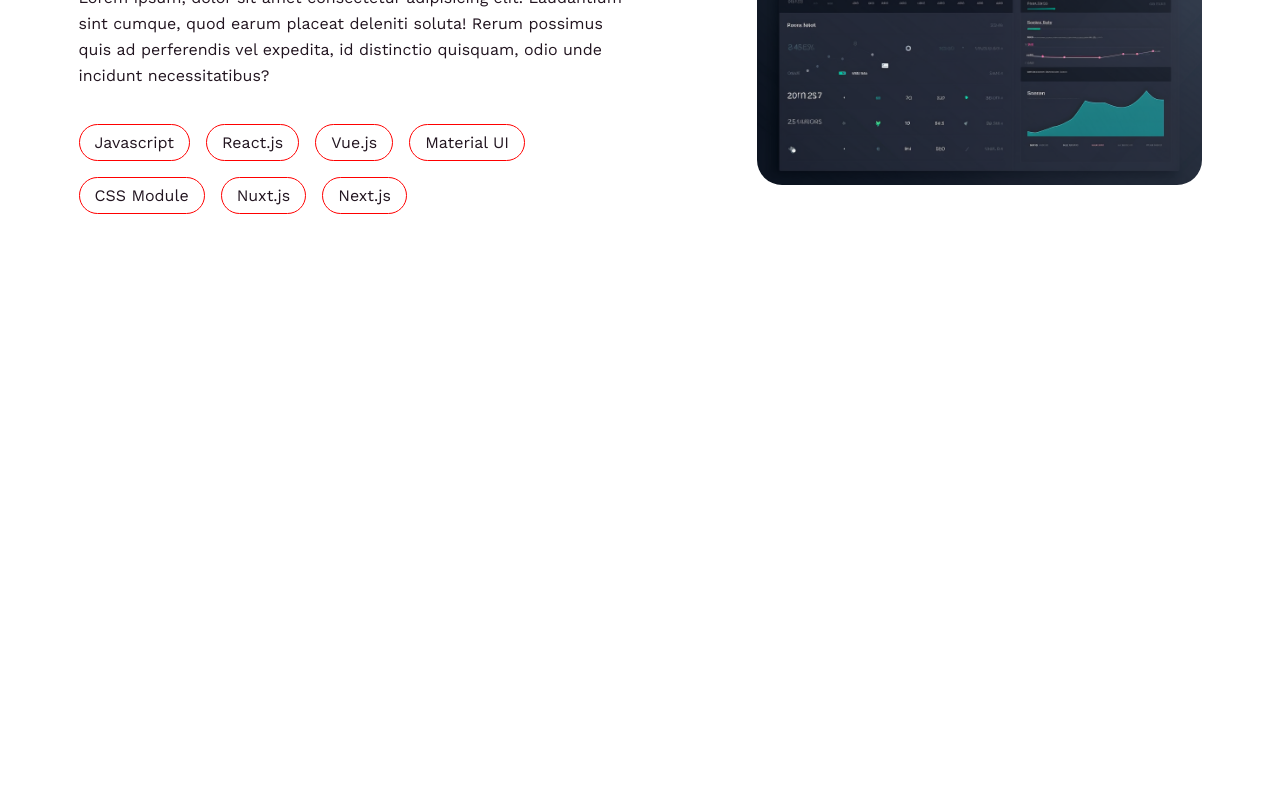
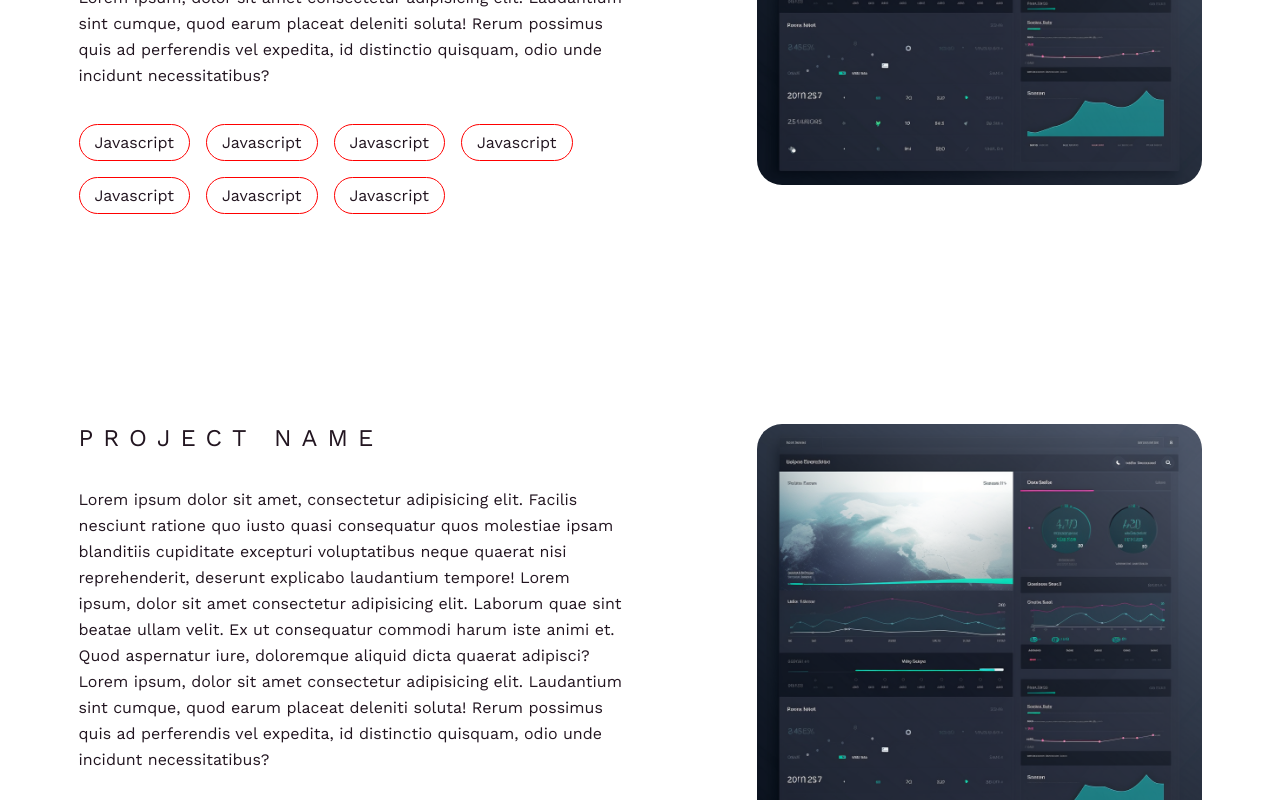
Before and after one commit to Yariandres/nuxt-personal-blog, a Nuxt app: page / in a window 1280 px wide. Shown: the part 1200-2000 px from the top of the page. Before the commit the page ends 1484 px from the top, so only its background shows below. Built offline with nearby package versions, Linux system fonts and the light colour scheme.

Commit message:
adds project data

```diff
--- a/components/pages/home/Prejects.vue
+++ b/components/pages/home/Prejects.vue
@@ -1,29 +1,30 @@
-<script setup lang="ts"></script>
+<script setup lang="ts">
+type Projects = {
+  id: string;
+  name: string;
+  description: string;
+  tech: any;
+};
+defineProps<{
+  project: Projects;
+}>();
+</script>
 
 <template>
   <section class="section">
     <div class="left">
-      <h2 class="uppercase heading">Progect Name</h2>
+      <h2 class="uppercase heading">{{ project.name }}</h2>
       <p class="description">
-        Lorem ipsum dolor sit amet, consectetur adipisicing elit. Facilis
-        nesciunt ratione quo iusto quasi consequatur quos molestiae ipsam
-        blanditiis cupiditate excepturi voluptatibus neque quaerat nisi
-        reprehenderit, deserunt explicabo laudantium tempore! Lorem ipsum, dolor
-        sit amet consectetur adipisicing elit. Laborum quae sint beatae ullam
-        velit. Ex ut consequatur commodi harum iste animi et. Quod aspernatur
-        iure, doloremque aliquid dicta quaerat adipisci? Lorem ipsum, dolor sit
-        amet consectetur adipisicing elit. Laudantium sint cumque, quod earum
-        placeat deleniti soluta! Rerum possimus quis ad perferendis vel
-        expedita, id distinctio quisquam, odio unde incidunt necessitatibus?
+        {{ project.description }}
       </p>
       <ul class="group">
-        <li class="item">Javascript</li>
-        <li class="item">React.js</li>
+        <li v-for="tech in project.tech" class="item">Javascript</li>
+        <!-- <li class="item">React.js</li>
         <li class="item">Vue.js</li>
         <li class="item">Material UI</li>
         <li class="item">CSS Module</li>
         <li class="item">Nuxt.js</li>
-        <li class="item">Next.js</li>
+        <li class="item">Next.js</li> -->
       </ul>
     </div>
 
--- /dev/null
+++ b/data/project.json
@@ -0,0 +1,60 @@
+{
+  "data": [
+    {
+      "id": "0",
+      "name": "Project name",
+      "description": "Lorem ipsum dolor sit amet, consectetur adipisicing elit. Facilis nesciunt ratione quo iusto quasi consequatur quos molestiae ipsam blanditiis cupiditate excepturi voluptatibus neque quaerat nisi reprehenderit, deserunt explicabo laudantium tempore! Lorem ipsum, dolor sit amet consectetur adipisicing elit. Laborum quae sint beatae ullam velit. Ex ut consequatur commodi harum iste animi et. Quod aspernatur iure, doloremque aliquid dicta quaerat adipisci? Lorem ipsum, dolor sit amet consectetur adipisicing elit. Laudantium sint cumque, quod earum placeat deleniti soluta! Rerum possimus quis ad perferendis vel expedita, id distinctio quisquam, odio unde incidunt necessitatibus?",
+      "tech": [
+        "Javascript",
+        "React.js",
+        "Vue.js",
+        "Material UI",
+        "CSS Module",
+        "Nuxt.js",
+        "Next.js"
+      ]
+    },
+    {
+      "id": "1",
+      "name": "Project name",
+      "description": "Lorem ipsum dolor sit amet, consectetur adipisicing elit. Facilis nesciunt ratione quo iusto quasi consequatur quos molestiae ipsam blanditiis cupiditate excepturi voluptatibus neque quaerat nisi reprehenderit, deserunt explicabo laudantium tempore! Lorem ipsum, dolor sit amet consectetur adipisicing elit. Laborum quae sint beatae ullam velit. Ex ut consequatur commodi harum iste animi et. Quod aspernatur iure, doloremque aliquid dicta quaerat adipisci? Lorem ipsum, dolor sit amet consectetur adipisicing elit. Laudantium sint cumque, quod earum placeat deleniti soluta! Rerum possimus quis ad perferendis vel expedita, id distinctio quisquam, odio unde incidunt necessitatibus?",
+      "tech": [
+        "Javascript",
+        "React.js",
+        "Vue.js",
+        "Material UI",
+        "CSS Module",
+        "Nuxt.js",
+        "Next.js"
+      ]
+    },
+    {
+      "id": "2",
+      "name": "Project name",
+      "description": "Lorem ipsum dolor sit amet, consectetur adipisicing elit. Facilis nesciunt ratione quo iusto quasi consequatur quos molestiae ipsam blanditiis cupiditate excepturi voluptatibus neque quaerat nisi reprehenderit, deserunt explicabo laudantium tempore! Lorem ipsum, dolor sit amet consectetur adipisicing elit. Laborum quae sint beatae ullam velit. Ex ut consequatur commodi harum iste animi et. Quod aspernatur iure, doloremque aliquid dicta quaerat adipisci? Lorem ipsum, dolor sit amet consectetur adipisicing elit. Laudantium sint cumque, quod earum placeat deleniti soluta! Rerum possimus quis ad perferendis vel expedita, id distinctio quisquam, odio unde incidunt necessitatibus?",
+      "tech": [
+        "Javascript",
+        "React.js",
+        "Vue.js",
+        "Material UI",
+        "CSS Module",
+        "Nuxt.js",
+        "Next.js"
+      ]
+    },
+    {
+      "id": "3",
+      "name": "Project name",
+      "description": "Lorem ipsum dolor sit amet, consectetur adipisicing elit. Facilis nesciunt ratione quo iusto quasi consequatur quos molestiae ipsam blanditiis cupiditate excepturi voluptatibus neque quaerat nisi reprehenderit, deserunt explicabo laudantium tempore! Lorem ipsum, dolor sit amet consectetur adipisicing elit. Laborum quae sint beatae ullam velit. Ex ut consequatur commodi harum iste animi et. Quod aspernatur iure, doloremque aliquid dicta quaerat adipisci? Lorem ipsum, dolor sit amet consectetur adipisicing elit. Laudantium sint cumque, quod earum placeat deleniti soluta! Rerum possimus quis ad perferendis vel expedita, id distinctio quisquam, odio unde incidunt necessitatibus?",
+      "tech": [
+        "Javascript",
+        "React.js",
+        "Vue.js",
+        "Material UI",
+        "CSS Module",
+        "Nuxt.js",
+        "Next.js"
+      ]
+    }
+  ]
+}
--- a/pages/index.vue
+++ b/pages/index.vue
@@ -1,8 +1,22 @@
-<script setup lang="ts"></script>
+<script setup lang="ts">
+import projects from '~/data/project.json';
+
+type Projects = {
+  id: string;
+  name: string;
+  description: string;
+};
+
+const data = ref<Projects[]>(projects.data);
+</script>
 
 <template>
   <main>
     <pages-home-hero />
-    <pages-home-prejects />
+    <pages-home-prejects
+      v-for="project in data"
+      :key="project.id"
+      :project="project"
+    />
   </main>
 </template>
```
